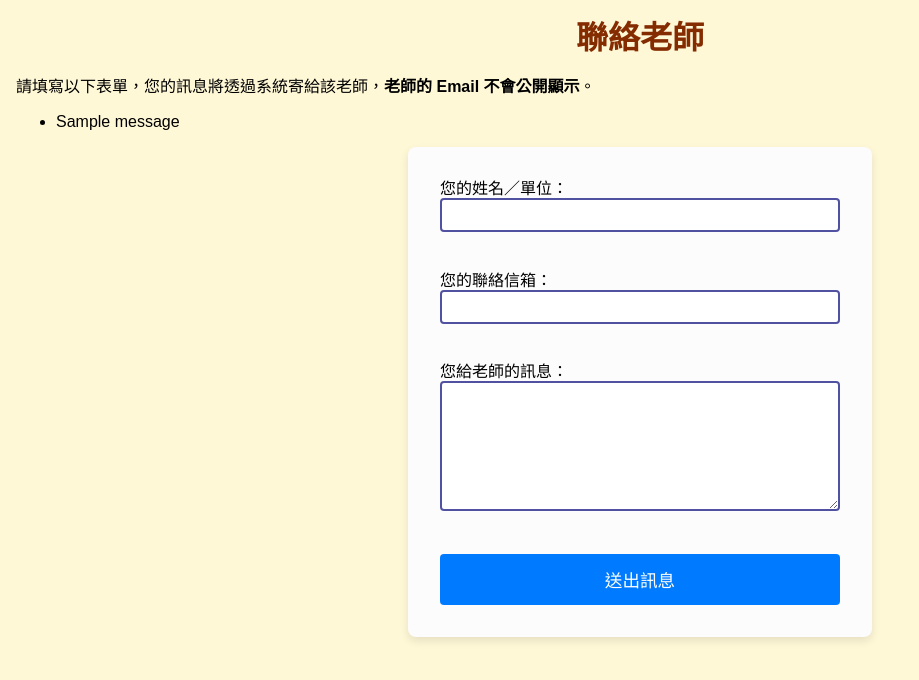
After one commit to hunzan/omtw-map, a Flask app: page /contact_teacher/1 in a window 1280 px wide. The commit adds this page. Shown: the top 680 px of the page, without its empty margins (0-919 px from the left). Run offline with Flask 3, Linux system fonts and the light colour scheme; tables that the repository leaves empty hold one stand-in row (values such as "Sample post"); one stand-in notice (Sample message) is shown.

Commit message:
Add function let user to self-govern and update HTMLs

```diff
--- a/app.py
+++ b/app.py
@@ -110,17 +110,43 @@ def forgot_password():
 
     return render_template("forgot_password.html")
 
-@app.route("/contact_admin", methods=["POST"])
+@app.route("/contact_admin", methods=["GET", "POST"])
 def contact_admin():
-    msg = Message(
-        subject="使用者無法收驗證碼",
-        sender=app.config["MAIL_USERNAME"],
-        recipients=[app.config["ADMIN_EMAIL"]],
-        body="有使用者點選了聯絡管理員協助重設密碼。請查看系統信箱或與使用者聯絡。"
-    )
-    mail.send(msg)
-    flash("已通知管理員，請稍後他會與您聯繫")
-    return redirect(url_for("login"))
+    if request.method == "POST":
+        sender_name = request.form["sender_name"]
+        contact_info = request.form["contact_info"]
+        message = request.form["message"]
+
+        # ✉️ Email 標題與內容
+        subject = f"📬 使用者聯絡管理員：{sender_name}"
+        body = f"""
+        管理員您好，有人透過聯絡表單送出訊息：
+
+        👤 名稱/暱稱：{sender_name}
+        ✉️ 聯絡方式：{contact_info}
+
+        💬 訊息內容：
+        {message}
+
+        請依狀況評估是否需要回應或處理，謝謝！
+        """
+
+        # ✅ 管理員信箱從 .env 讀取
+        admin_email = os.getenv("ADMIN_EMAIL", "admin@example.com")
+
+        # ✅ 寄信出去
+        msg = Message(
+            subject,
+            sender=("台灣定向師資平台", os.getenv("MAIL_USERNAME")),
+            recipients=[admin_email]
+        )
+        msg.body = body
+        mail.send(msg)
+
+        flash("您的訊息已送出，管理員將盡快處理，感謝您！")
+        return redirect(url_for("map_page"))
+
+    return render_template("contact_admin.html")
 
 @app.route("/reset_password", methods=["GET", "POST"])
 def reset_password():
@@ -209,13 +235,7 @@ def login():
             return redirect(url_for("login"))
 
         login_user(user)
-        flash("登入成功")
-
-        # 如果還沒建立圖標，提醒導引去建立
-        profile = TeacherProfile.query.filter_by(user_id=user.id).first()
-        if not profile:
-            flash("請先建立圖標")
-            return redirect(url_for("profile"))  # 或是 profile 建立頁面
+        flash("歡迎登入平台🎉")
 
         return redirect(url_for("map_page"))  # 或是首頁
 
@@ -271,9 +291,50 @@ def register():
             flash("註冊失敗，請稍後再試")
             return redirect(url_for('register'))
 
-        return redirect(url_for("profile"))  # 🔁 註冊完直接跳轉去建立圖標
+        return redirect(url_for("map_page"))  # 🔁 註冊完直接跳轉地圖頁去建立圖標
 
     return render_template("register.html")
+
+@app.route("/contact_teacher/<int:teacher_id>", methods=["GET", "POST"])
+def contact_teacher(teacher_id):
+    teacher = TeacherProfile.query.get_or_404(teacher_id)
+
+    if request.method == "POST":
+        sender_name = request.form["sender_name"]
+        sender_email = request.form["sender_email"]
+        message_body = request.form["message"]
+
+        subject = f"來自 {sender_name} 的聯絡訊息"
+        body = f"""
+        您好，這是一封由平台系統代送的訊息：
+
+        來自：{sender_name}
+        信箱：{sender_email}
+
+        訊息內容：
+        {message_body}
+
+        （請直接回信至此信箱與對方聯絡，謝謝）
+        """
+
+        # ✅ 根據 teacher 裡的 user_id 找帳號
+        teacher_user = User.query.get(teacher.user_id)
+        if not teacher_user or not teacher_user.email:
+            flash("找不到該老師帳號或信箱，請稍後再試")
+            return redirect(url_for("map_page"))
+
+        msg = Message(
+            subject,
+            sender=("台灣定向師資平台", os.getenv("MAIL_USERNAME")),
+            recipients=[teacher_user.email]
+        )
+        msg.body = body
+        mail.send(msg)
+
+        flash("訊息已成功送出！")
+        return redirect(url_for("map_page"))
+
+    return render_template("contact_teacher.html", teacher_id=teacher_id)
 
 @app.route("/logout")
 @login_required
@@ -477,6 +538,8 @@ def api_teachers():
         print("❌ /api/teachers 發生錯誤：", str(e))
         return jsonify({"error": "伺服器錯誤，請稍後再試"}), 500
 
+from flask_login import current_user
+
 @app.route("/profile/view/<int:profile_id>")
 def view_profile(profile_id):
     profile = TeacherProfile.query.get_or_404(profile_id)
@@ -490,7 +553,19 @@ def view_profile(profile_id):
     else:
         display_name = profile.nickname or "匿名老師"
 
-    return render_template("view_profile.html", profile=profile, user=user, display_name=display_name)
+    # ✅ 判斷是否顯示聯絡按鈕（登入者非此老師）
+    show_contact_button = (
+        current_user.is_authenticated and
+        current_user.id != user.id
+    )
+
+    return render_template(
+        "view_profile.html",
+        profile=profile,
+        user=user,
+        display_name=display_name,
+        show_contact_button=show_contact_button
+    )
 
 @app.route('/map')
 def map_page():
--- a/static/style.css
+++ b/static/style.css
@@ -241,3 +241,17 @@ input[type="checkbox"] {
 .btn-back:hover {
   background-color: #135ba1;
 }
+
+.btn-contact {
+  display: inline-block;
+  background-color: #28a745;
+  color: white;
+  padding: 0.7rem 1.2rem;
+  text-decoration: none;
+  border-radius: 6px;
+  font-size: 1rem;
+  font-weight: bold;
+}
+.btn-contact:hover {
+  background-color: #218838;
+}
--- /dev/null
+++ b/templates/contact_teacher.html
@@ -0,0 +1,41 @@
+<!-- contact_teacher.html -->
+<!DOCTYPE html>
+<html lang="zh-Hant">
+<head>
+  <meta charset="UTF-8">
+  <meta name="viewport" content="width=device-width, initial-scale=1.0">
+  <title>聯絡老師</title>
+  <link rel="stylesheet" href="{{ url_for('static', filename='style.css') }}">
+  <link rel="icon" href="{{ url_for('static', filename='img/omtw.ico') }}" type="image/x-icon">
+</head>
+<body>
+  <h1>聯絡老師</h1>
+  <p>請填寫以下表單，您的訊息將透過系統寄給該老師，<strong>老師的 Email 不會公開顯示</strong>。</p>
+
+  {% with messages = get_flashed_messages() %}
+    {% if messages %}
+      <ul class="flash-messages">
+        {% for message in messages %}
+          <li>{{ message }}</li>
+        {% endfor %}
+      </ul>
+    {% endif %}
+  {% endwith %}
+
+  <form method="POST" action="{{ url_for('contact_teacher', teacher_id=teacher_id) }}">
+    <label>您的姓名／單位：
+      <input type="text" name="sender_name" required>
+    </label><br><br>
+
+    <label>您的聯絡信箱：
+      <input type="email" name="sender_email" required>
+    </label><br><br>
+
+    <label>您給老師的訊息：<br>
+      <textarea name="message" rows="6" cols="50" required></textarea>
+    </label><br><br>
+
+    <button type="submit">送出訊息</button>
+  </form>
+</body>
+</html>
--- a/templates/index.html
+++ b/templates/index.html
@@ -101,7 +101,8 @@
     </div>
     <footer style="text-align: center; margin-top: 2rem; font-size: 0.9rem; color: #555;">
       © 2025 開發者：Lîm A-kâu（林阿猴） & Kim Chio（金蕉）｜
-      <a href="{{ url_for('disclaimer') }}" style="text-decoration: underline; color: #007bff;">平台權責聲明</a>
+      <a href="{{ url_for('disclaimer') }}" style="text-decoration: underline; color: #007bff;">平台權責聲明</a>｜
+      <a href="{{ url_for('contact_admin') }}" style="text-decoration: underline; color: #007bff;">聯絡管理員</a>
     </footer>
 
 </body>
--- a/templates/map.html
+++ b/templates/map.html
@@ -147,8 +147,8 @@
   </div>
 
   {% if current_user.is_authenticated and not user_profile %}
-    <div style="position: absolute; bottom: 20px; left: 20px; z-index: 9999; background: #fff; padding: 10px; border: 1px solid #ccc; border-radius: 6px;">
-      👋 歡迎加入！你尚未建立圖標，點選「建立圖標」按鈕即可完成。
+    <div style="position: absolute; bottom: 20px; left: 20px; z-index: 9999; background: #fff; padding: 8px; border: 1px solid #ccc; border-radius: 4px;">
+      👋 歡迎加入！若您是定向行動老師，請點選「建立圖標」以建檔；若是找老師的單位或個人則不用建置圖標喔～
     </div>
   {% endif %}
 
@@ -177,7 +177,7 @@
 
   <script>
     function showHelp() {
-      alert("🧭 使用說明：\n\n📍 地圖上每個圖標代表一位定向行動老師。\n👤 登入後可新增或更新自己的圖標資訊。\n📝 若不想公開真實姓名，可選擇用暱稱顯示。\n 無障礙查找頁面方便視障朋友以文字查找。\n\n➡ 點選圖標可查看老師資料。（內容依老師方便公開程度）");
+      alert("📝 使用說明：\n\n📍 地圖上每個圖標代表一位定向行動老師。\n😀 註冊登入後可新增、修改或刪除自己的圖標資訊。\n🔒 若老師不想公開真實姓名，可選擇用暱稱顯示。\n 🦯無障礙查找頁面方便視障朋友以文字輸入模式搜尋。\n\n➡ 圖標對未註冊登入者僅顯示簡要資訊，註冊登入者方能點閱詳細資訊。");
     }
 
     document.addEventListener("DOMContentLoaded", function () {
--- a/templates/profile.html
+++ b/templates/profile.html
@@ -85,7 +85,7 @@
 
     <!-- 📝 自我介紹 -->
     <label><strong>自我介紹：</strong><br>
-      <textarea name="intro" rows="5" cols="40" placeholder="簡短介紹，包含方便公開的聯絡方式，請留意資訊安全，避免透露重要個資。">{{ (profile.intro if profile else '') | e }}</textarea>
+      <textarea name="intro" rows="5" cols="40" placeholder="簡短介紹您自己，若您要在此留下公開聯絡方式，請留意資訊安全，避免透露重要個資。">{{ (profile.intro if profile else '') | e }}</textarea>
     </label><br><br>
 
     <!-- 👩‍🏫 教學經驗 -->
@@ -125,7 +125,7 @@
 
     <label>
       <input type="checkbox" name="agree_terms" required {% if profile and profile.agree_terms %}checked{% endif %}>
-      本人確認所填資料皆屬實，若有不實或偽造，將自行負法律責任，並與本平台無關。
+      <strong>本人確認所填資料皆屬實，以期能與合作單位或對象取得良好信任關係，若有不實或偽造，將自行承擔法律責任，及失去信用之可能。</strong>
     </label><br><br>
 
     <button type="submit">放置圖標</button><br><br>
```
Also changed, not shown: templates/contact_admin.html (added, +66 -0 lines), templates/disclaimer.html (+25 -5 lines), templates/forgot_password.html (+1 -6 lines), templates/view_profile.html (+10 -0 lines), README.md.
